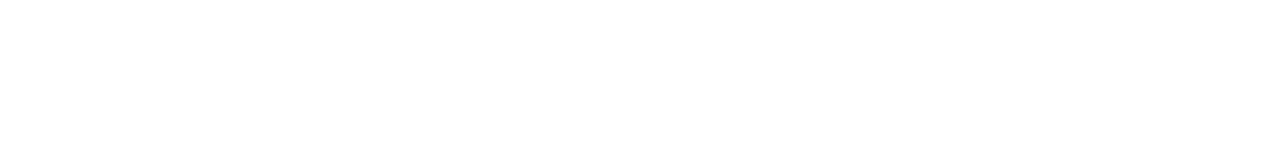
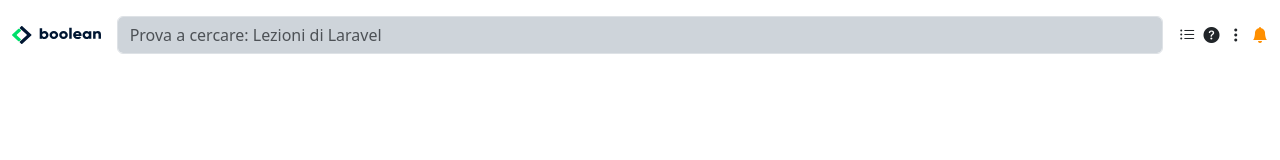
Before and after one commit to michelearcopinto/html-css-bootstrap-dashboard, a plain HTML site: page index.html in a window 1280 px wide. Drawn offline with nearby package versions, Linux system fonts and the light colour scheme.

Commit message:
feat: navbar completed

```diff
--- a/assets/css/style.css
+++ b/assets/css/style.css
@@ -0,0 +1,3 @@
+.orange {
+    color: #FF8F00;
+}
--- a/index.html
+++ b/index.html
@@ -18,6 +18,52 @@
 </head>
 
 <body>
+    <nav class="container-fluid d-flex flex-row align-items-center py-2 py-md-3">
+        <img class="img-fluid col-1 pe-3 d-none d-lg-block" src="./assets/img/logo.svg" alt="header-logo">
+        <img class="img-fluid col-1 pe-md-3 d-lg-none" src="./assets/img/mobile-logo.png" alt="header-logo">
+
+        <form class="col-10" role="search">
+            <input class="form-control bg-dark-subtle" type="text" placeholder="Prova a cercare: Lezioni di Laravel"
+                aria-label="Prova a cercare: Lezioni di Laravel">
+        </form>
+
+        <ul class="nav justify-content-center justify-content-lg-between col-1 ps-lg-3">
+            <li class="nav-item d-none d-lg-block">
+                <a class="nav-link link-dark active p-0" aria-current="page" href="#"><i class="bi bi-list-ul"></i></a>
+            </li>
+            <li class="nav-item d-none d-lg-block">
+                <a class="nav-link link-dark active p-0" aria-current="page" href="#"><i
+                        class="bi bi-question-circle-fill"></i></a>
+            </li>
+            <li class="nav-item d-none d-lg-block">
+                <a class="nav-link link-dark active p-0" aria-current="page" href="#"><i
+                        class="bi bi-three-dots-vertical"></i></a>
+            </li>
+            <li class="nav-item dropdown">
+                <a class="nav-link p-0" href="#" role="button" data-bs-toggle="dropdown" aria-expanded="false">
+                    <i class="bi bi-bell-fill orange"></i>
+                </a>
+                <ul class="dropdown-menu">
+                    <li><a class="dropdown-item" href="#">Profilo</a></li>
+                    <li><a class="dropdown-item" href="#">Fatturazione</a></li>
+                    <li><a class="dropdown-item" href="#">Logout</a></li>
+                </ul>
+            </li>
+        </ul>
+    </nav>
+
+    <aside>
+
+    </aside>
+
+    <main>
+        <header>
+
+        </header>
+
+
+    </main>
+
 
     <script src="https://cdn.jsdelivr.net/npm/bootstrap@5.3.2/dist/js/bootstrap.bundle.min.js"
         integrity="sha384-C6RzsynM9kWDrMNeT87bh95OGNyZPhcTNXj1NW7RuBCsyN/o0jlpcV8Qyq46cDfL" crossorigin="anonymous">
```
